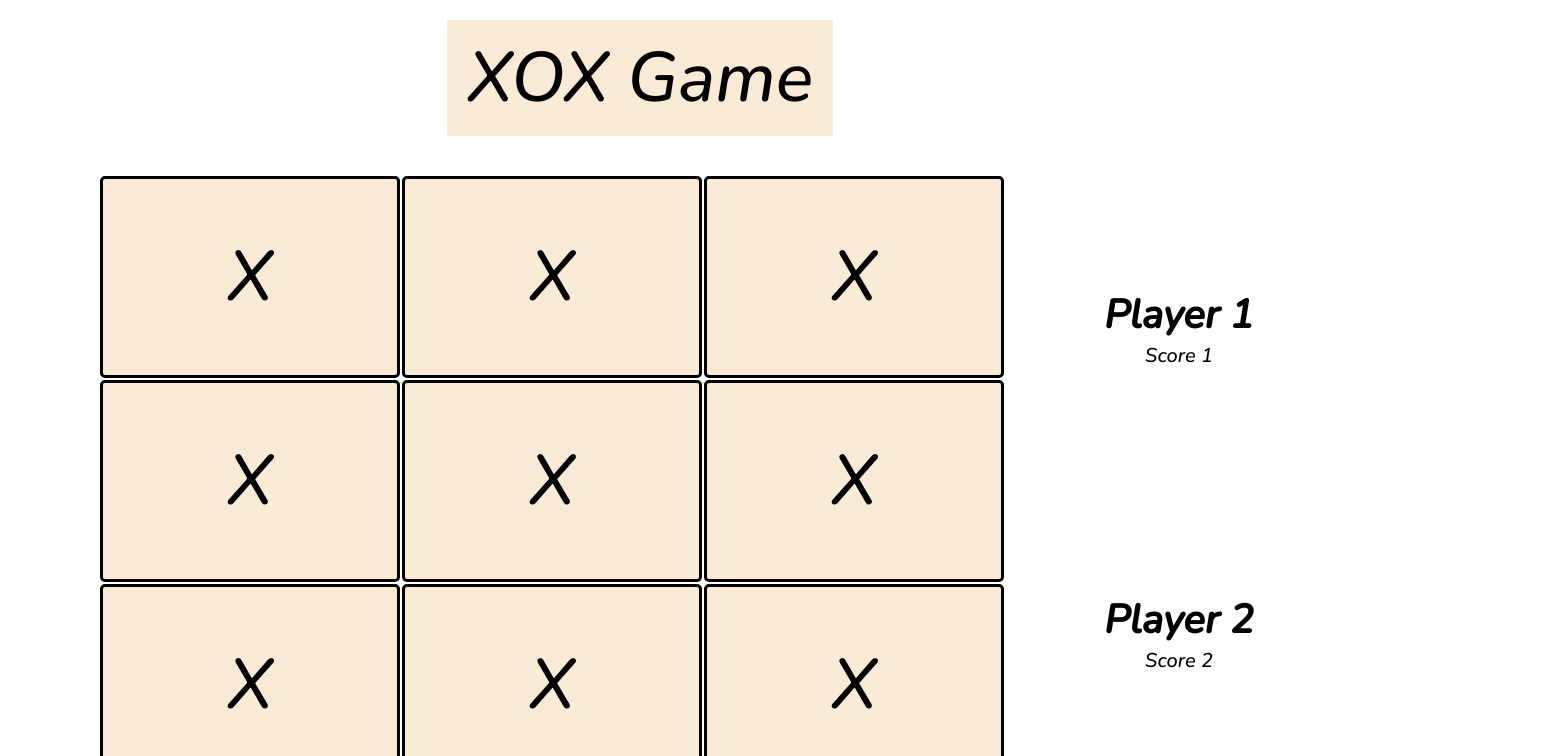
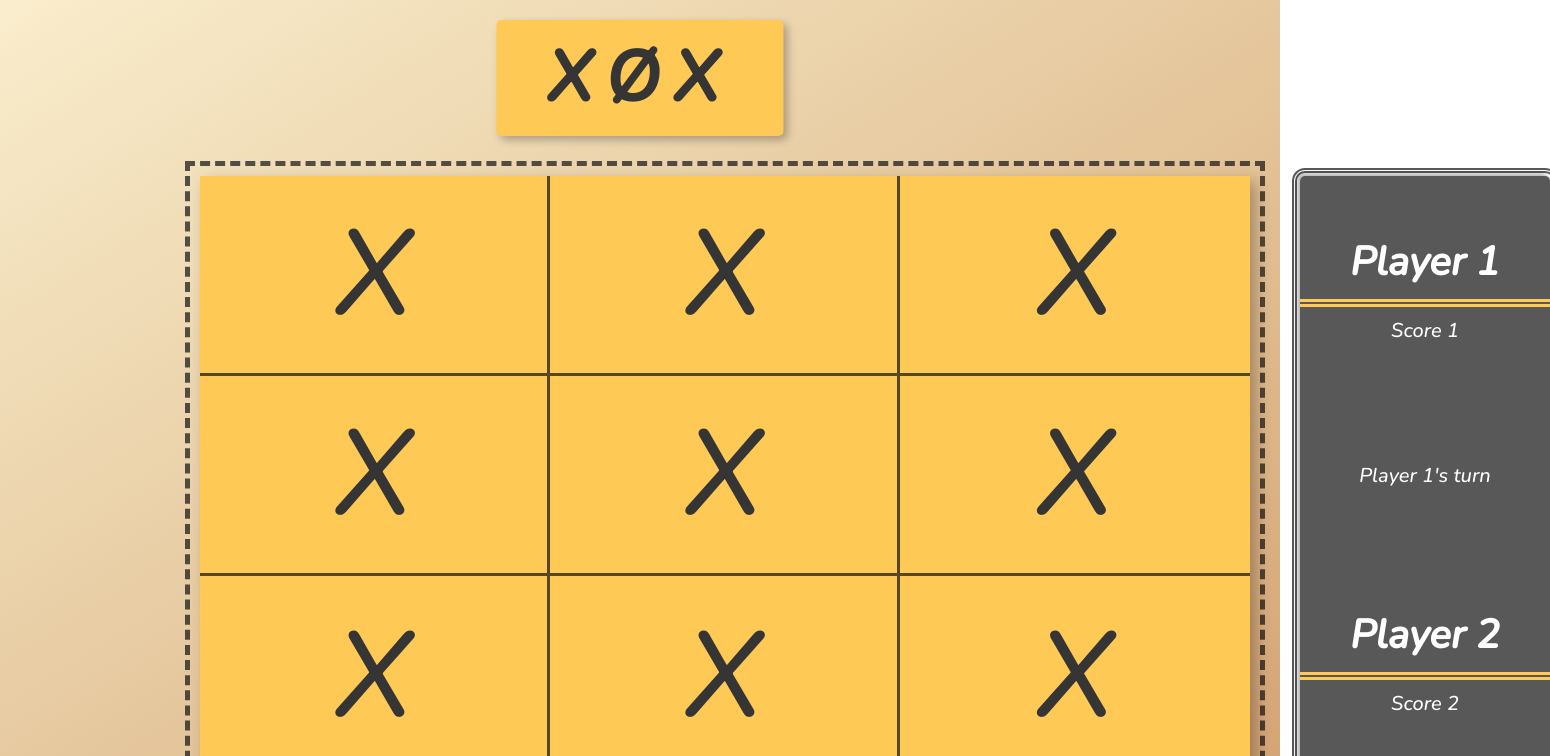
Before and after one commit to KadirKarabacak/xox, a React (Create React App) app: page / in a window 1280 px wide. Shown: the top 756 px of the page, 1550 px wide, since content can reach past the window. Built offline with nearby package versions, Linux system fonts and the light colour scheme.

Commit message:
User interface implemented.

```diff
--- a/src/App.js
+++ b/src/App.js
@@ -1,5 +1,6 @@
 import "./index.css";
 
+// LAYOUT
 export default function App() {
   return (
     <div className="app">
@@ -10,7 +11,7 @@ export default function App() {
 }
 
 function Header() {
-  return <header className="header">XOX Game</header>;
+  return <header className="header">XØX</header>;
 }
 
 function GridContainer() {
@@ -33,20 +34,23 @@ function GridContainer() {
 }
 
 function GridCells() {
-  return <div className="grid-cell">X</div>;
+  return <button className="grid-cell">X</button>;
 }
 
 function Players() {
   return (
     <div className="players-container">
       <div className="players player--1">
-        <h1>Player 1</h1>
-        <span>Score 1</span>
+        <h1 className="player-name">Player 1</h1>
+        <span className="player-score">Score 1</span>
       </div>
+      <div className="players">Player 1's turn</div>
       <div className="players player--2">
-        <h1>Player 2</h1>
-        <span>Score 2</span>
+        <h1 className="player-name">Player 2</h1>
+        <span className="player-score">Score 2</span>
       </div>
     </div>
   );
 }
+
+// FUNCTIONALITY
--- a/src/index.css
+++ b/src/index.css
@@ -14,6 +14,15 @@ html {
 
 .app {
   width: 100%;
+  background-image: linear-gradient(
+    to right bottom,
+    #faedcd,
+    #efdbb5,
+    #e6c89e,
+    #ddb688,
+    #d4a373
+  );
+  height: 100dvh;
 }
 
 .header {
@@ -21,12 +30,17 @@ html {
   font-size: 7rem;
   margin-top: 2rem;
   margin-bottom: 4rem;
-  background-color: antiquewhite;
   display: inline-block;
   position: relative;
   left: 50%;
   transform: translate(-50%);
-  padding: 1rem 2rem;
+  padding: 1rem 5rem;
+  border-radius: 5px;
+  background-color: rgb(255, 201, 85);
+  color: rgb(53, 53, 53);
+  box-shadow: 4px 4px 8px #00000046;
+  letter-spacing: 15px;
+  font-weight: bold;
 }
 
 .game-container {
@@ -36,35 +50,69 @@ html {
 
 .grid-container {
   display: grid;
-  grid-template-columns: repeat(3, 30rem);
+  grid-template-columns: repeat(3, 35rem);
+  grid-template-rows: repeat(3, 20rem);
   text-align: center;
   width: max-content;
-  padding-left: 10rem;
   margin-right: 5rem;
-  gap: 2px;
+  margin-left: 20rem;
+  box-shadow: 6px 6px 14px #00000046;
+  outline: 5px dashed #101010b2;
+  outline-offset: 1rem;
+}
+
+.grid-cell:nth-child(3),
+.grid-cell:nth-child(6),
+.grid-cell:nth-child(9) {
+  border-right: none;
+}
+
+.grid-cell:nth-child(7),
+.grid-cell:nth-child(8),
+.grid-cell:nth-child(9) {
+  border-bottom: none;
 }
 
 .grid-cell {
-  font-size: 7rem;
+  display: flex;
+  justify-content: center;
+  align-items: center;
+  font-size: 12rem;
   padding: 5rem;
-  background-color: antiquewhite;
-  border: 3px solid black;
-  border-radius: 5px;
-  cursor: pointer;
+  border: none;
+  border-bottom: 3px solid #101010b2;
+  border-right: 3px solid #101010b2;
   transition: all 0.3s;
+  color: rgb(53, 53, 53);
+  background-color: rgb(255, 201, 85);
 }
 
 .grid-cell:hover {
+  border: none;
   background-color: beige;
+  cursor: pointer;
+  transform: translateY(-8px);
 }
 
 .players-container {
   display: grid;
   grid-template-columns: 25rem;
   align-content: space-around;
+  background-color: #101010b2;
+  box-shadow: 3px 3px 4px #00000046, -3px -3px 4px #00000046;
+  border-radius: 5px;
+  outline: 5px double #101010b2;
+  outline-offset: 3px;
 }
 
 .players {
   font-size: 2rem;
   text-align: center;
+  color: white;
 }
+
+.player-name {
+  padding-bottom: 1rem;
+  margin-bottom: 1rem;
+  border-bottom: 8px double rgb(255, 201, 85);
+}
```
